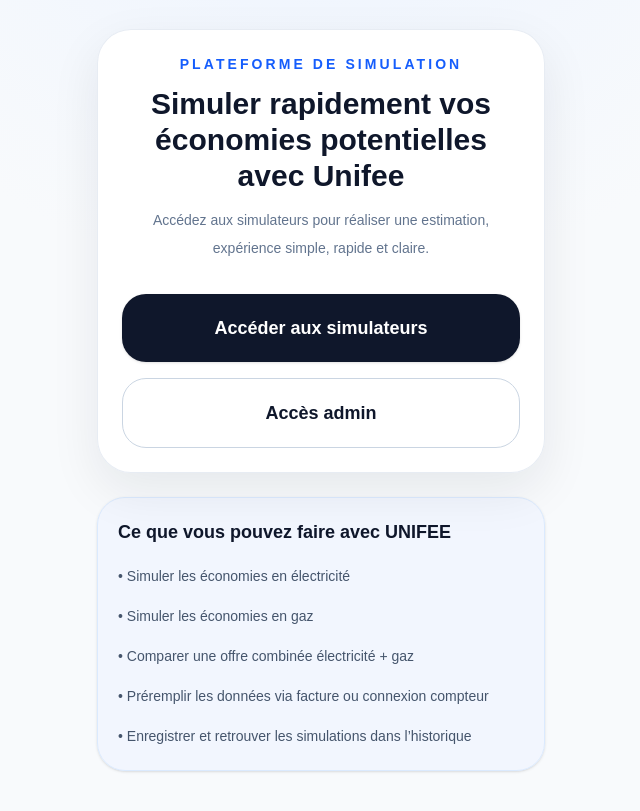
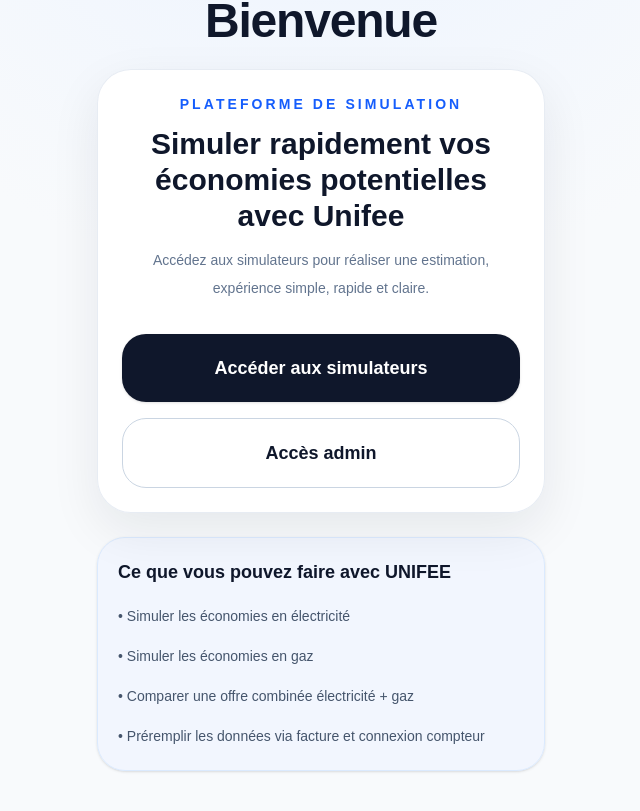
Before and after one commit to Marchalthomas-creator/Unifee-v3-, a Next.js app: page / in a window 1280 px wide. Shown: the part 275-1086 px from the top of the page, without its empty margins (319-959 px from the left). Built offline with nearby package versions, Linux system fonts and the light colour scheme.

Commit message:
add unifee logo to homepage

```diff
--- a/app/page.tsx
+++ b/app/page.tsx
@@ -14,7 +14,7 @@ export default function HomePage() {
   <img
     src="/logo-unifee.png"
     alt="Unifee"
-    className="h-36 md:h-40 object-contain drop-shadow-lg"
+    className="h-40 md:h-50 object-contain drop-shadow-lg"
   />
 </div>
 
@@ -67,8 +67,7 @@ export default function HomePage() {
             <p>• Simuler les économies en électricité</p>
             <p>• Simuler les économies en gaz</p>
             <p>• Comparer une offre combinée électricité + gaz</p>
-            <p>• Préremplir les données via facture ou connexion compteur</p>
-            <p>• Enregistrer et retrouver les simulations dans l’historique</p>
+            <p>• Préremplir les données via facture et connexion compteur</p>
           </div>
         </div>
       </div>
```
